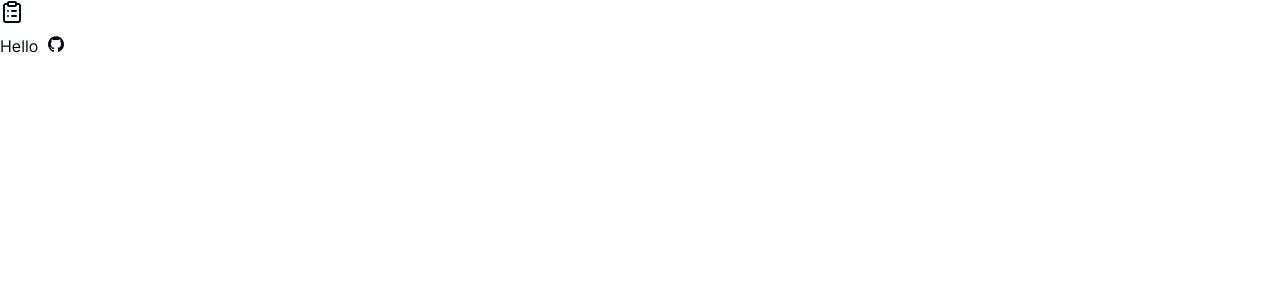
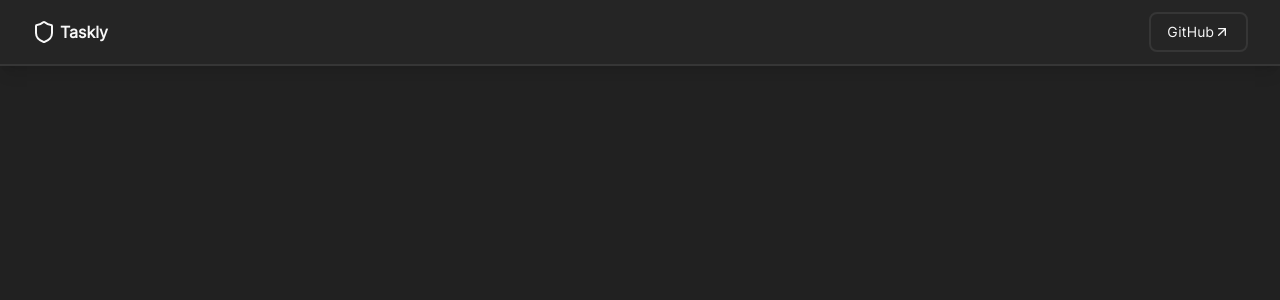
Before and after one commit to OgaDavid/Taskly, a React (Vite) app: page / in a window 1280 px wide. Shown: the top 300 px of the page. Built offline with nearby package versions, Linux system fonts and the light colour scheme.

Commit message:
chore: site header

```diff
--- a/src/components/icons.tsx
+++ b/src/components/icons.tsx
@@ -1,27 +1,6 @@
 type IconProps = React.HTMLAttributes<SVGElement>;
 
 export const Icons = {
-  logo: (props: IconProps) => (
-    <svg
-      {...props}
-      xmlns="http://www.w3.org/2000/svg"
-      width="24"
-      height="24"
-      viewBox="0 0 24 24"
-      fill="none"
-      stroke="currentColor"
-      stroke-width="2"
-      stroke-linecap="round"
-      stroke-linejoin="round"
-    >
-      <rect width="8" height="4" x="8" y="2" rx="1" ry="1" />
-      <path d="M16 4h2a2 2 0 0 1 2 2v14a2 2 0 0 1-2 2H6a2 2 0 0 1-2-2V6a2 2 0 0 1 2-2h2" />
-      <path d="M12 11h4" />
-      <path d="M12 16h4" />
-      <path d="M8 11h.01" />
-      <path d="M8 16h.01" />
-    </svg>
-  ),
   gitHub: (props: IconProps) => (
     <svg viewBox="0 0 438.549 438.549" {...props}>
       <path
--- /dev/null
+++ b/src/components/logo.tsx
@@ -0,0 +1,13 @@
+import { Shield } from "lucide-react";
+import { siteConfig } from "@/config/site";
+
+const Logo = () => {
+  return (
+    <div className="flex font-bold gap-1 items-center">
+      <Shield />
+      {siteConfig.name}
+    </div>
+  );
+};
+
+export default Logo;
--- a/src/components/site-header.tsx
+++ b/src/components/site-header.tsx
@@ -1,22 +1,19 @@
-import { cn } from "@/lib/utils";
-import { Icons } from "./icons";
-import { buttonVariants } from "./ui/button";
+import Logo from "./logo";
+import { ArrowUpRight } from "lucide-react";
+import { Button } from "@/components/ui/button";
 
 const SiteHeader = () => {
   return (
-    <header>
-      <Icons.logo />
-      Hello
-      <div
-        className={cn(
-          buttonVariants({
-            variant: "ghost",
-          }),
-          "w-9 px-0"
-        )}
-      >
-        <Icons.gitHub className="h-4 w-4" />
-        <span className="sr-only">GitHub</span>
+    <header className="bg-custom-secondary py-1 border-b-2 shadow-lg border-b-custom-accent">
+      <div className="container flex items-center justify-between py-2">
+        <Logo />
+        <div>
+          <Button>
+            GitHub
+            <ArrowUpRight className="w-4 h-4" />
+            <span className="sr-only">GitHub</span>
+          </Button>
+        </div>
       </div>
     </header>
   );
--- a/src/components/ui/button.tsx
+++ b/src/components/ui/button.tsx
@@ -1,15 +1,16 @@
-import * as React from "react"
-import { Slot } from "@radix-ui/react-slot"
-import { cva, type VariantProps } from "class-variance-authority"
+import * as React from "react";
+import { Slot } from "@radix-ui/react-slot";
+import { cva, type VariantProps } from "class-variance-authority";
 
-import { cn } from "@/lib/utils"
+import { cn } from "@/lib/utils";
 
 const buttonVariants = cva(
   "inline-flex items-center justify-center whitespace-nowrap rounded-md text-sm font-medium ring-offset-background transition-colors focus-visible:outline-none focus-visible:ring-2 focus-visible:ring-ring focus-visible:ring-offset-2 disabled:pointer-events-none disabled:opacity-50",
   {
     variants: {
       variant: {
-        default: "bg-primary text-primary-foreground hover:bg-primary/90",
+        default:
+          "border-2 border-custom-accent hover:border-custom-neutral/30 text-sm hover:border-dashed px-6 py-2 rounded-lg font-medium text-[#F8F8F8]",
         destructive:
           "bg-destructive text-destructive-foreground hover:bg-destructive/90",
         outline:
@@ -31,26 +32,26 @@ const buttonVariants = cva(
       size: "default",
     },
   }
-)
+);
 
 export interface ButtonProps
   extends React.ButtonHTMLAttributes<HTMLButtonElement>,
     VariantProps<typeof buttonVariants> {
-  asChild?: boolean
+  asChild?: boolean;
 }
 
 const Button = React.forwardRef<HTMLButtonElement, ButtonProps>(
   ({ className, variant, size, asChild = false, ...props }, ref) => {
-    const Comp = asChild ? Slot : "button"
+    const Comp = asChild ? Slot : "button";
     return (
       <Comp
         className={cn(buttonVariants({ variant, size, className }))}
         ref={ref}
         {...props}
       />
-    )
+    );
   }
-)
-Button.displayName = "Button"
+);
+Button.displayName = "Button";
 
-export { Button, buttonVariants }
+export { Button, buttonVariants };
--- a/src/index.css
+++ b/src/index.css
@@ -77,7 +77,7 @@
   }
 
   body {
-    @apply bg-background text-foreground;
+    @apply bg-custom-primary text-custom-neutral;
     font-family: inter;
   }
 }
--- a/tailwind.config.js
+++ b/tailwind.config.js
@@ -2,10 +2,10 @@
 module.exports = {
   darkMode: ["class"],
   content: [
-    './pages/**/*.{ts,tsx}',
-    './components/**/*.{ts,tsx}',
-    './app/**/*.{ts,tsx}',
-    './src/**/*.{ts,tsx}',
+    "./pages/**/*.{ts,tsx}",
+    "./components/**/*.{ts,tsx}",
+    "./app/**/*.{ts,tsx}",
+    "./src/**/*.{ts,tsx}",
   ],
   prefix: "",
   theme: {
@@ -18,6 +18,12 @@ module.exports = {
     },
     extend: {
       colors: {
+        custom: {
+          primary: "#212121",
+          secondary: "#252525",
+          neutral: "#F8F8F8",
+          accent: "#363636",
+        },
         border: "hsl(var(--border))",
         input: "hsl(var(--input))",
         ring: "hsl(var(--ring))",
@@ -74,4 +80,4 @@ module.exports = {
     },
   },
   plugins: [require("tailwindcss-animate")],
-}
+};
```
Also changed, not shown: src/config/site.ts (renamed from config/site.ts).
